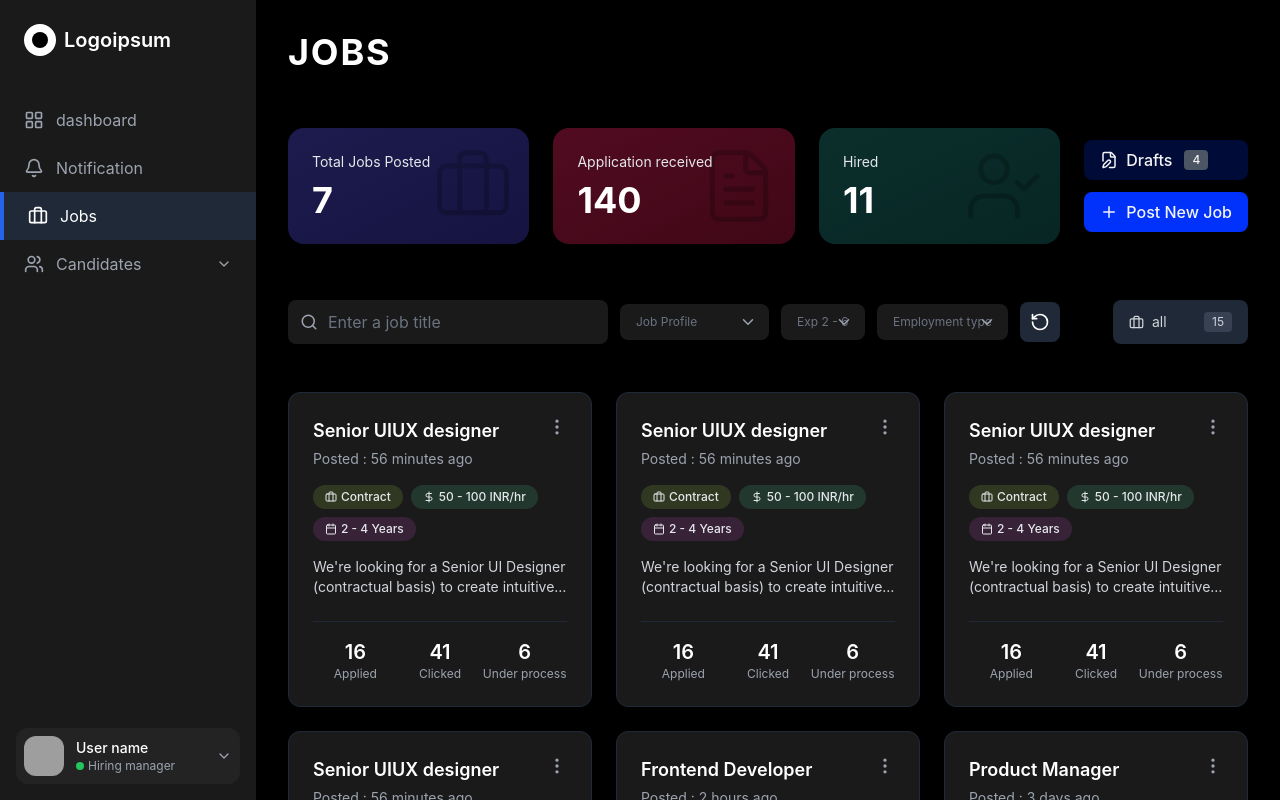
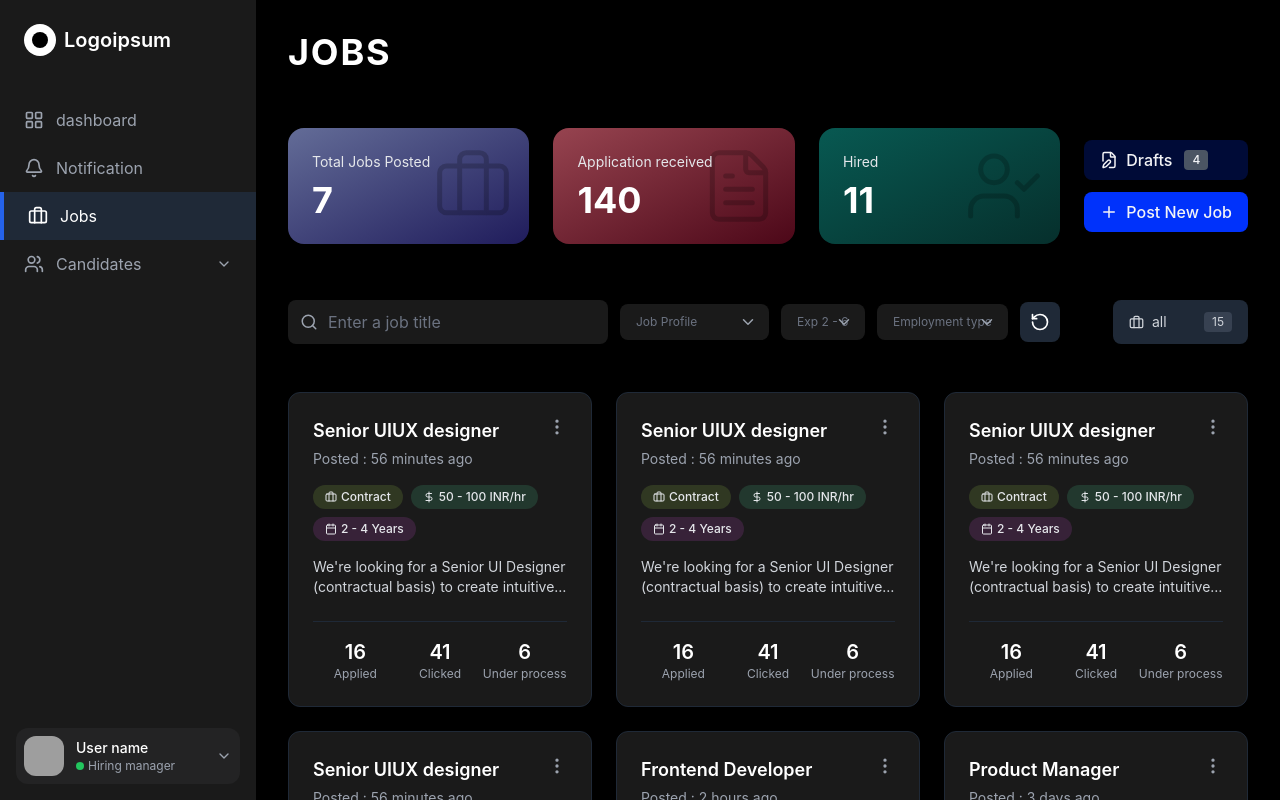
Before and after one commit to Abinsaj/jobs-dashboard-frontend, a React (Vite) app: page / in a window 1280 px wide. Shown: the top 800 px of the page. Built offline with nearby package versions, Linux system fonts and the light colour scheme; grey boxes are pictures that could not be loaded.

Commit message:
Fix typo

```diff
--- a/src/components/dashboard/FiltersBar.jsx
+++ b/src/components/dashboard/FiltersBar.jsx
@@ -52,7 +52,7 @@ const FiltersBar = ({
     const tabs = [
         { icon: Briefcase, id: 'all', value: "all", count: mockJobs.length },
         { icon: Briefcase, id: "active", value: "active", count: counts.active },
-        { icon: FileEdit, id: "draft", value: "drafts", count: counts.draft },
+        { icon: FileEdit, id: "draft", value: "draft", count: counts.draft },
         { icon: Archive, id: "closed", value: "closed", count: counts.closed },
     ]
 
--- a/src/components/dashboard/SummaryCard.jsx
+++ b/src/components/dashboard/SummaryCard.jsx
@@ -11,19 +11,19 @@ const SummaryCard = ({stats, draftCount}) => {
           title="Total Jobs Posted"
           value={stats.totalJobs}
           icon={Briefcase}
-          bgColor="bg-gradient-to-br from-indigo-900/60 to-indigo-800/40"
+          bgColor="bg-gradient-to-br from-indigo-300/60 to-indigo-600/40"
         />
         <StatCard
           title="Application received"
           value={stats.applicationsReceived}
           icon={FileText}
-          bgColor="bg-gradient-to-br from-rose-900/60 to-rose-800/40"
+          bgColor="bg-gradient-to-br from-rose-400/60 to-rose-700/40"
         />
         <StatCard
           title="Hired"
           value={stats.hired}
           icon={UserCheck}
-          bgColor="bg-gradient-to-br from-teal-900/60 to-teal-800/40"
+          bgColor="bg-gradient-to-br from-teal-600/60 to-teal-700/40"
         />
       </div>
 
```
